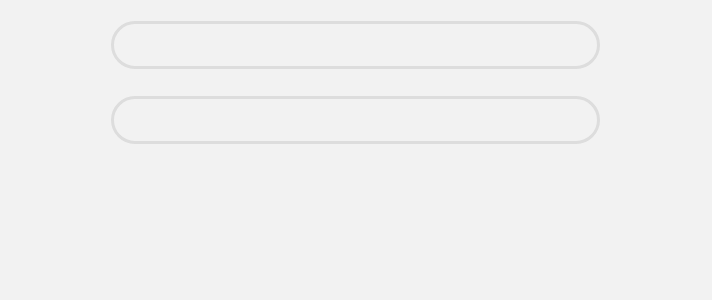
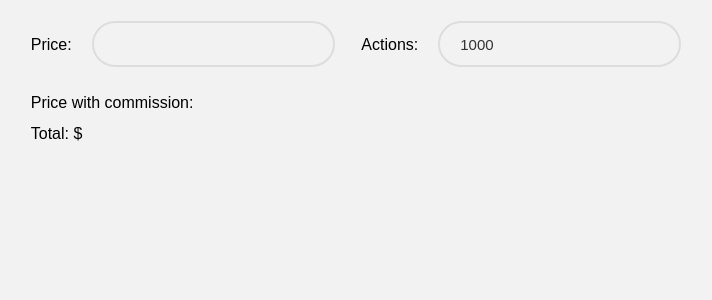
Before and after one commit to natavts/react-test, a React (Create React App) app: page / in a window 1280 px wide. Shown: the top 300 px of the page, without its empty margins (284-996 px from the left). Built offline with nearby package versions, Linux system fonts and the light colour scheme.

Commit message:
added new calculate form

```diff
--- a/src/App.css
+++ b/src/App.css
@@ -1,7 +1,12 @@
-.Multiplier:focus {
-  border: 3px solid #F24645;
+.Price:focus {
+  border: 2px solid #F24645;
 }
 
-.Divider:focus {
-  border: 3px solid #2E3192;
+.Action:focus {
+  border: 2px solid #2E3192;
 }
+
+.Commission,
+.Total {
+  margin: 10pt;
+}
--- a/src/App.js
+++ b/src/App.js
@@ -7,7 +7,7 @@ class App extends Component {
   render() {
     return (
       <div className="App">
-        <Calculate></Calculate>
+        <Calculate commission={1.2} />
       </div>
     );
   }
--- a/src/Calculate/Calculate.js
+++ b/src/Calculate/Calculate.js
@@ -4,28 +4,40 @@ class Calculate extends Component {
     constructor(props) {
         super(props);
         this.state = {
-            multiplier: '',
-            divider: ''
+            price: '',
+            commission: '',
+            aliquot: '1000',
+            amount: ''
         };
 
-        this.handleMultiply = this.handleMultiply.bind(this);
-        this.handleDivide = this.handleDivide.bind(this);
+        this.handlePrice = this.handlePrice.bind(this);
+        this.handleAliquot = this.handleAliquot.bind(this);
     }
 
-    handleMultiply(e) {
-        this.setState({multiplier: e.target.value, divider: e.target.value * 2});
+    handlePrice(e) {
+        let price = e.target.value,
+            commission = this.props.commission * e.target.value,
+            amount = commission * this.state.aliquot / 1000;
+        this.setState({price: price, commission: commission, amount: amount});
     }
 
-    handleDivide(e) {
-        this.setState({divider: e.target.value, multiplier: e.target.value / 2});
+    handleAliquot(e) {
+        this.setState({aliquot: e.target.value});
     }
-
 
     render() {
         return (
             <div className="Calculate">
-                <input className="Multiplier" type="text" value={this.state.multiplier} onChange={this.handleMultiply} />
-                <input className="Divider" type="text" value={this.state.divider} onChange={this.handleDivide} />
+                <form>
+                    <label>Price:
+                        <input className="Price" type="text" value={this.state.price} onChange={this.handlePrice} />
+                    </label>
+                    <label>Actions:
+                        <input className="Action" type="text" value={this.state.aliquot} onChange={this.handleAliquot} />
+                    </label>
+                    <div className="Commission">Price with commission: {this.state.commission}</div>
+                    <div className="Total">Total: {this.state.amount}$</div>
+                </form>
             </div>
         );
     }
--- a/src/index.css
+++ b/src/index.css
@@ -9,17 +9,18 @@ body {
 
 input {
   background-color: #f2f2f2;
-  border: 3px solid #ddd;
+  border: 2px solid #ddd;
   border-radius: 20pt;
-  width: calc(100% - 35pt);
-  margin: 0;
+  margin: 10pt 0 10pt 15pt;
   padding-left: 15pt;
   padding-right: 15pt;
   font-size: 15px;
   height: 30pt;
   outline: none;
   transition: 0.2s ease-in-out;
-  margin-bottom: 10pt;
-  margin-top: 10pt;
   color: #333;
 }
+
+label {
+  margin: 0 10pt;
+}
--- a/src/index.js
+++ b/src/index.js
@@ -6,7 +6,4 @@ import * as serviceWorker from './serviceWorker';
 
 ReactDOM.render(<App />, document.getElementById('root'));
 
-// If you want your app to work offline and load faster, you can change
-// unregister() to register() below. Note this comes with some pitfalls.
-// Learn more about service workers: http://bit.ly/CRA-PWA
 serviceWorker.unregister();
```
Also changed, not shown: 1 other file (tests, documents, lock files or other folders).
